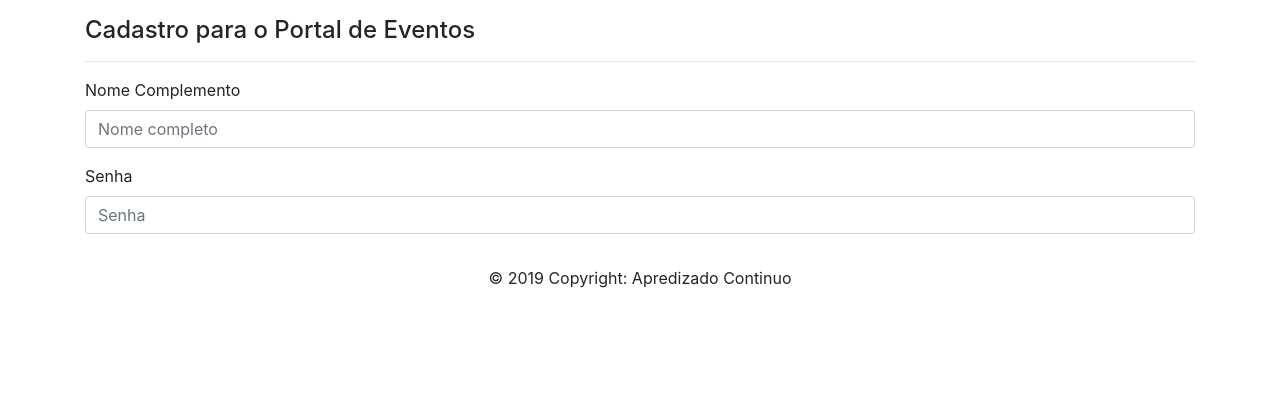
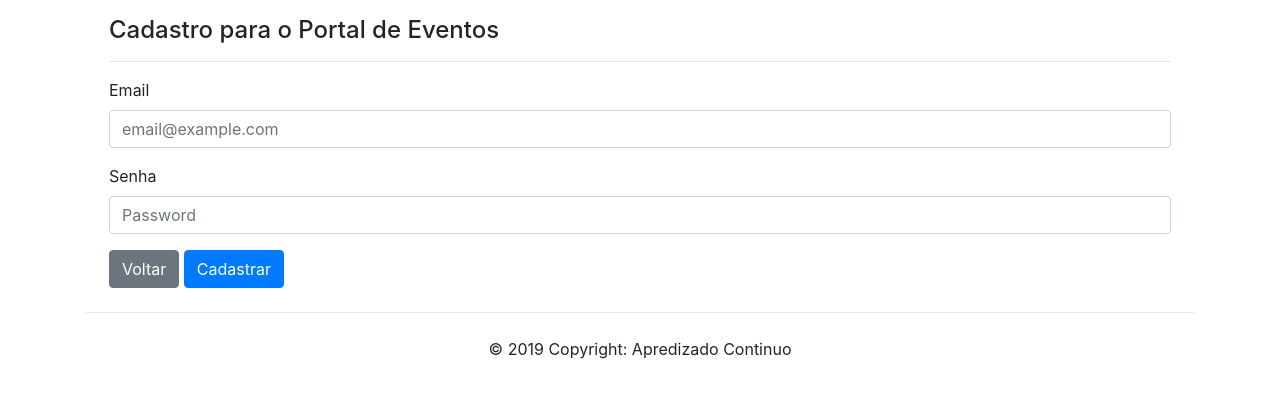
Before and after one commit to TrellixVulnTeam/api_eventos_9YPB, a Django app: template usuario/templates/usuario/registrar.html in a window 1280 px wide. Shown: the part 56-454 px from the top of the page. Run offline with Django 3.2, Linux system fonts and the light colour scheme; the template is opened without the code that fills it: values that come from a table or form of the project are taken from there, others are empty; some libraries are stand-ins or nearby versions.

Commit message:
feita o post para cadastrar um usuario

```diff
--- a/eventos/templates/base.html
+++ b/eventos/templates/base.html
@@ -29,7 +29,7 @@
                 <a class="nav-link" href="{% url 'auth_login' %}" id="login" data-toggle="modal" data-target="#modalLogin">Login <span class="sr-only">(current)</span></a>
             </li>
             <li class="nav-item">
-                <a class="nav-link" href="{}" id="registrar">Registrar-se </a>
+                <a class="nav-link" href="{% url 'cadastro_inscrito' %}" id="registrar">Registrar-se </a>
             </li>
         </ul>
     </div>
--- a/usuario/templates/base_dash.html
+++ b/usuario/templates/base_dash.html
@@ -148,6 +148,7 @@
         <script src="https://cdnjs.cloudflare.com/ajax/libs/jquery/3.2.1/jquery.min.js"></script>
         <script src="{% static 'js/js/dash.js' %}"></script>
         <script src="https://unpkg.com/axios/dist/axios.min.js"></script>
+        <script src="{% static 'js/usuario/dados-usuarios.js' %}"></script>
     </div>
 </body>
 </html>
--- a/usuario/templates/usuario/dados-pessoais.html
+++ b/usuario/templates/usuario/dados-pessoais.html
@@ -7,11 +7,13 @@
             <hr>
             {% if messages %}
                 {% for message in messages %}
+                    <div id="alert">
                         <div class="alert alert-success" role="alert">
                             {{ message }}
                             <button type="button" class="close" data-dismiss="alert" aria-label="Close">
                                 <span aria-hidden="true">&times;</span>
                             </button>
+                        </div>
                     </div>
                 {% endfor %}
             {% endif %}
--- a/usuario/templates/usuario/registrar.html
+++ b/usuario/templates/usuario/registrar.html
@@ -1,23 +1,44 @@
 {% extends "base.html" %}
 {% block main %}
 <main>
+{#    <div class="container">#}
+{#        <div class="row">#}
+{#            <div class="col mt-3">#}
+{#                <h4>Cadastro para o Portal de Eventos</h4>#}
+{#                <hr>#}
+{#                <form action="" class="form_login" method="POST">#}
+{#                    <div class="form-group">#}
+{#                        <label for="inputNome">Nome Complemento</label>#}
+{#                        <input type="text" class="form-control" id="inputNome" placeholder="Nome completo" value="">#}
+{#                    </div>#}
+{#                    <div class="form-group">#}
+{#                        <label for="inputSenha">Senha</label>#}
+{#                        <input type="password" class="form-control" id="inputSenha" placeholder="Senha" value="">#}
+{#                    </div>#}
+{#                </form>#}
+{#            </div>#}
+{#        </div>#}
+{#    </div>#}
+
     <div class="container">
-        <div class="row">
-            <div class="col mt-3">
+        <form class="px-4 py-3" method="post" action="{% url 'cadastro_inscrito' %}">
+
+            {% csrf_token %}
             <h4>Cadastro para o Portal de Eventos</h4>
             <hr>
-                <form action="" class="form_login" method="POST">
             <div class="form-group">
-                        <label for="inputNome">Nome Complemento</label>
-                        <input type="text" class="form-control" id="inputNome" placeholder="Nome completo" value="">
+                <label for="exampleDropdownFormEmail1">Email</label>
+                <input type="email" class="form-control" id="exampleDropdownFormEmail1" name="email" placeholder="email@example.com">
             </div>
             <div class="form-group">
-                        <label for="inputSenha">Senha</label>
-                        <input type="password" class="form-control" id="inputSenha" placeholder="Senha" value="">
+                <label for="exampleDropdownFormPassword1">Senha</label>
+                <input type="password" class="form-control" id="exampleDropdownFormPassword1" name="senha" placeholder="Password">
             </div>
+            <a class="btn btn-secondary" href="{% url 'listar_eventos' %}">Voltar</a>
+            <button type="submit" class="btn btn-primary">Cadastrar</button>
         </form>
-            </div>
-        </div>
+
+        <div class="dropdown-divider"></div>
     </div>
 </main>
 {% endblock %}
--- a/usuario/urls.py
+++ b/usuario/urls.py
@@ -11,7 +11,7 @@ urlpatterns = [
     url(r'^salvar-dados-usuario/(?P<registro>[\d]+)$', views.salvar_dados, name='salvar_dados'),
 
     # url(r'^alterar/dados/(?P<registro>[\d]+)$', views.alterar_cadastro_inscrito, name='alterar_cadastro_inscrito'),
-    # url(r'^cadastro/inscrito/$', views.exibir_tela_cadatrar_inscrito, name='cadastro_inscrito'),
+    url(r'^cadastro/inscrito/$', views.exibir_tela_cadatrar_inscrito, name='cadastro_inscrito'),
 
 
     url(r'^eventos/cursos/inscrito/(?P<registro>[\d]+)$', views.eventos_cursos, name='eventos_cursos'),
```
Also changed, not shown: api_eventos/settings.py (+13 -13 lines), assets/js/usuario/dados-usuarios.js (added, +9 -0 lines), eventos/templates/eventos/index.html (+12 -0 lines), usuario/views.py (+57 -1 lines). Lines whose indentation alone changed are shown as unchanged.
